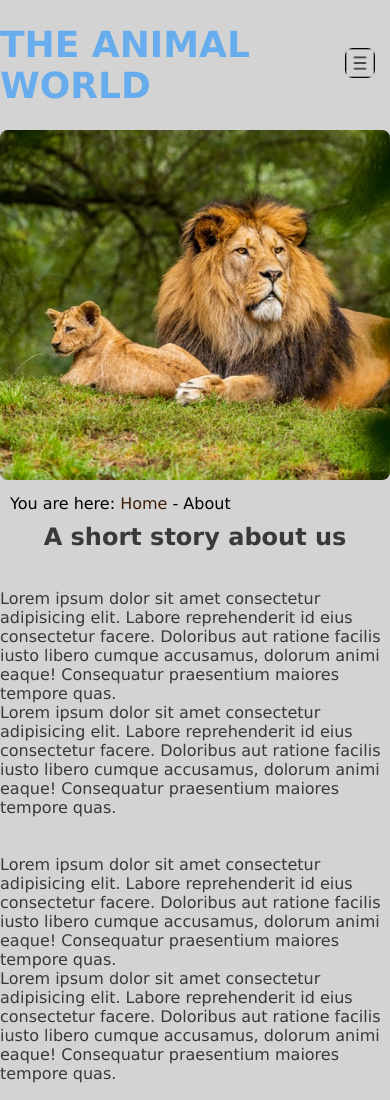
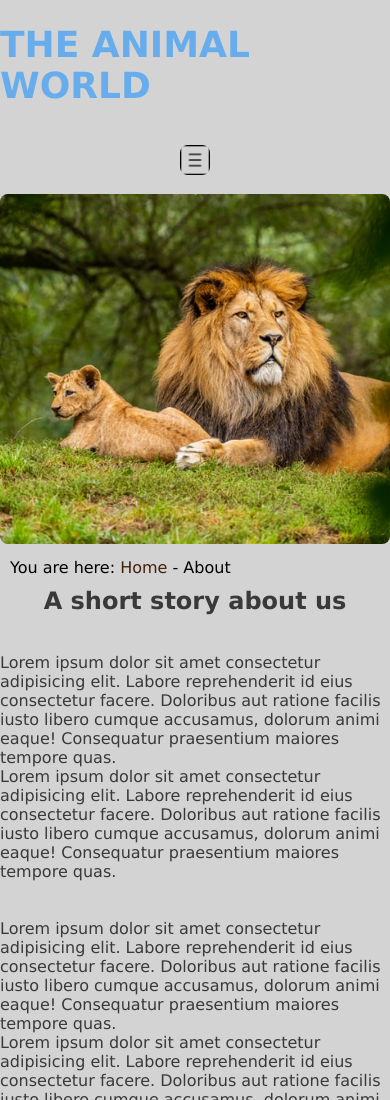
Before and after one commit to Charlotte366/newblog, a plain HTML site: page about.html in a window 390 px wide. Shown: the top 1100 px of the page. Drawn offline with Linux system fonts and the light colour scheme.

Commit message:
Update styles.css

```diff
--- a/CSS/styles.css
+++ b/CSS/styles.css
@@ -372,6 +372,16 @@ footer {
     font-size: 16px;
   }
 
+  header {
+    display: flex;
+    justify-items: center;
+    flex-direction: column;
+  }
+
+  nav a {
+    background-color: white;
+  }
+
   .LatestPosts {
     display: flex;
     flex-direction: column;
```
